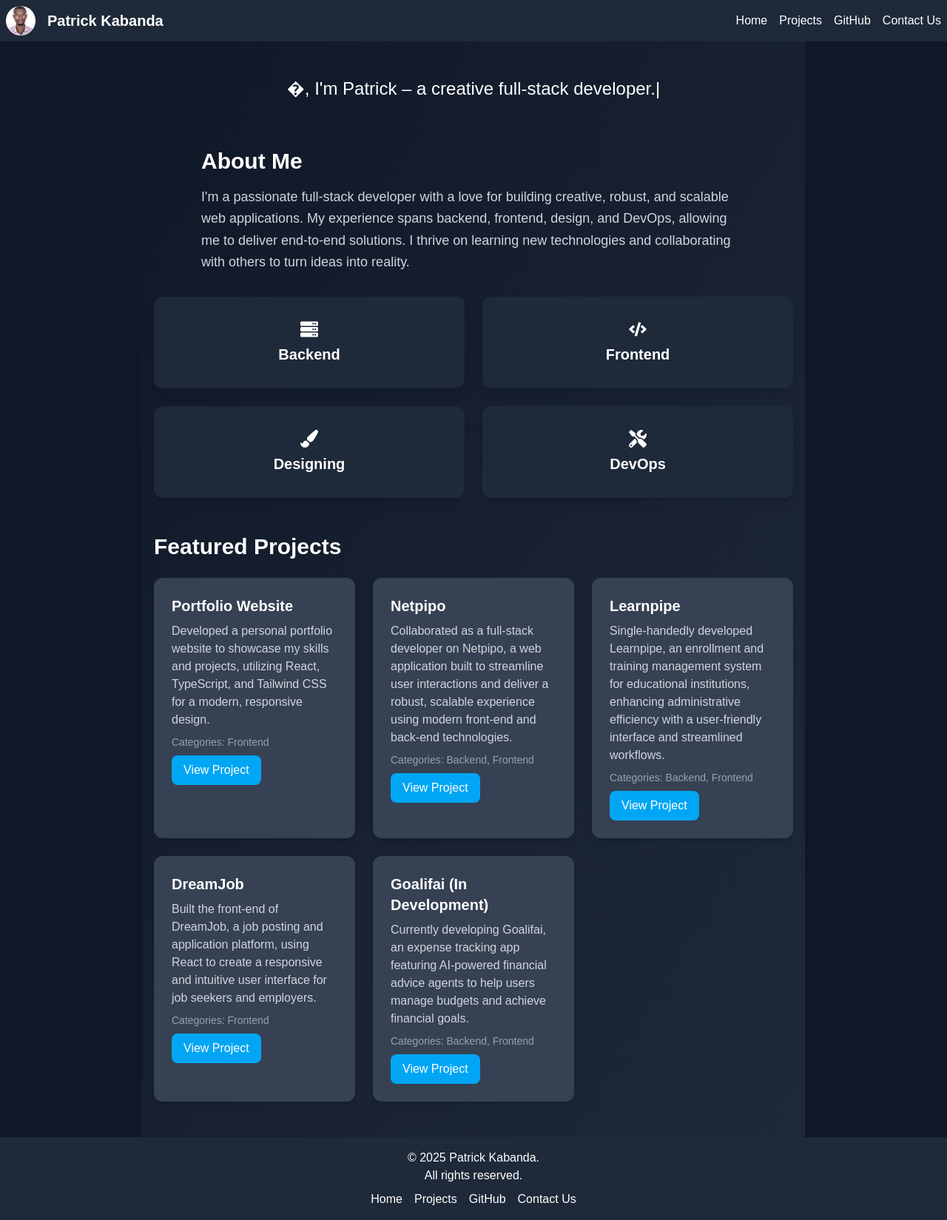
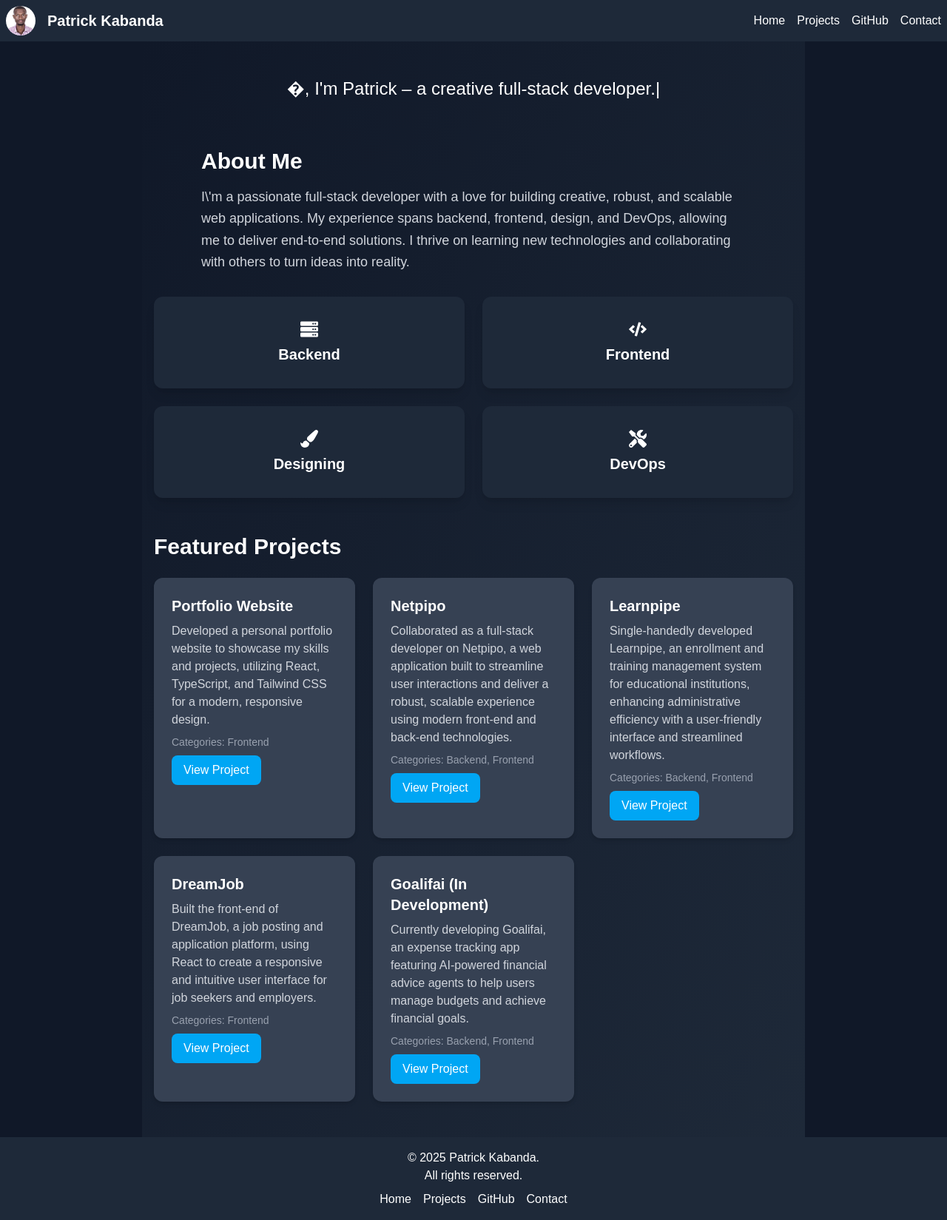
Before and after one commit to kabandapatrick2580/portfolio, a Next.js app in the folder portfolio/: page / in a window 1280 px wide. Shown: the whole page at 74% size. Built offline with nearby package versions, Linux system fonts and the light colour scheme.

Commit message:
fixed errors flagged by eslint

```diff
--- a/portfolio/components/Footer.tsx
+++ b/portfolio/components/Footer.tsx
@@ -17,7 +17,7 @@ export default function Footer() {
                         GitHub
                     </Link>
                     <Link href="/contact" className="hover:text-gray-300">
-                        Contact Us
+                        Contact
                     </Link>
                 </div>
             </div>
--- a/portfolio/components/Grid.tsx
+++ b/portfolio/components/Grid.tsx
@@ -70,7 +70,7 @@ const Grid = () => {
           >
             <h2 className="text-2xl md:text-3xl font-bold text-white font-heading mb-4">About Me</h2>
             <p className="text-gray-300 font-body text-lg leading-relaxed">
-              I'm a passionate full-stack developer with a love for building creative, robust, and scalable web applications.
+              I\'m a passionate full-stack developer with a love for building creative, robust, and scalable web applications.
               My experience spans backend, frontend, design, and DevOps, allowing me to deliver end-to-end solutions.
               I thrive on learning new technologies and collaborating with others to turn ideas into reality.
             </p>
--- a/portfolio/components/Header.tsx
+++ b/portfolio/components/Header.tsx
@@ -27,7 +27,7 @@ export default function Header() {
                         GitHub
                     </Link>
                     <Link href="/contact" className="hover:text-gray-300">
-                        Contact Us
+                        Contact
                     </Link>
                 </nav>
             </div>
--- a/portfolio/pages/contact.tsx
+++ b/portfolio/pages/contact.tsx
@@ -30,9 +30,9 @@ export default function Contact() {
                 setStatus('success');
                 setFormData({ name: '', email: '', message: '' });
             } else {
-                const error = await response.json();
+                const errorData = await response.json();
                 setStatus('error');
-                setErrorMessage(error.message || 'Failed to send message. Please try again later.');
+                setErrorMessage(errorData.message || 'Failed to send message. Please try again later.');
             }
         } catch (error) {
             setStatus('error');
--- a/portfolio/pages/index.tsx
+++ b/portfolio/pages/index.tsx
@@ -1,5 +1,4 @@
 import Grid from '@/components/Grid';
-import { Metadata } from 'next';
 import React from 'react';
 
 export default function Home() {
```
